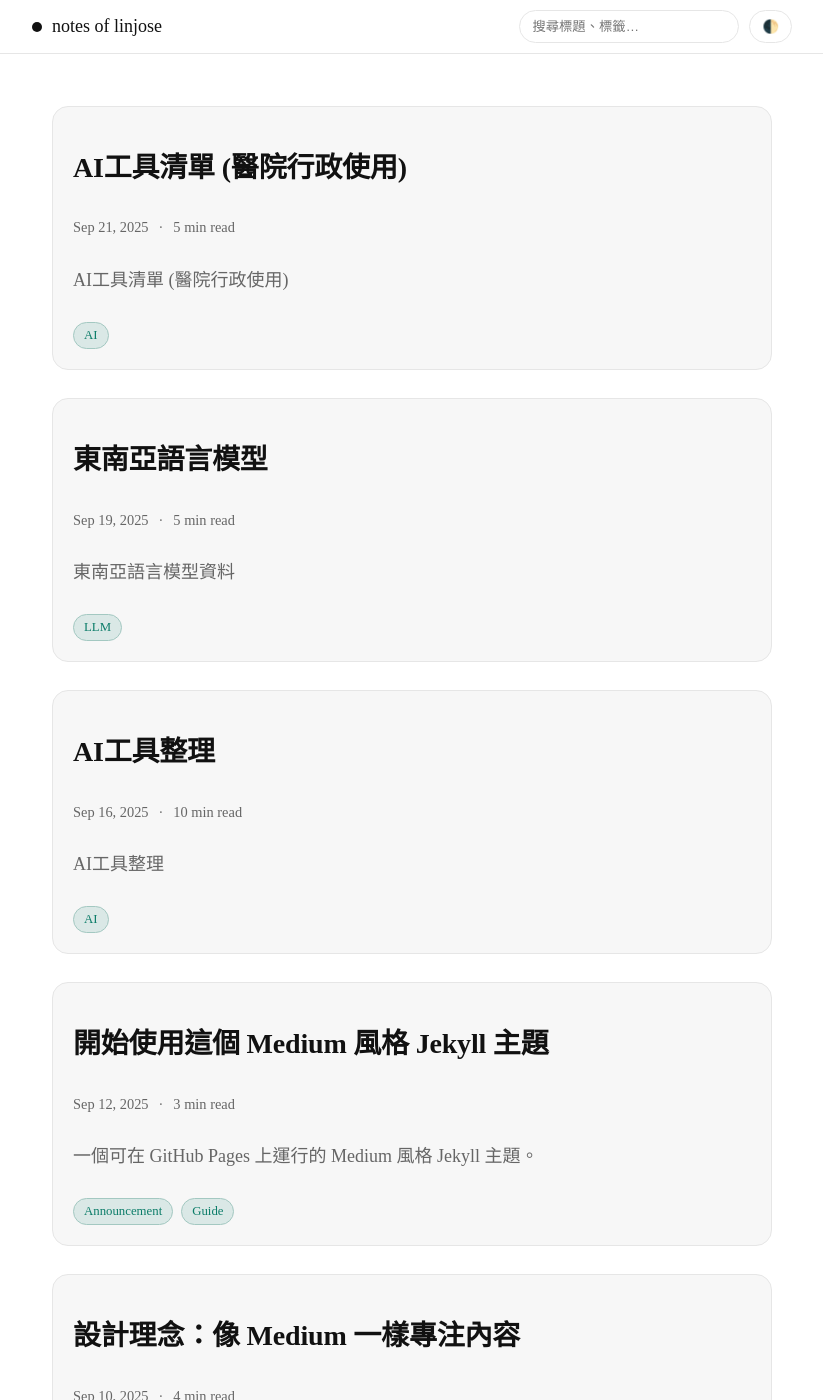
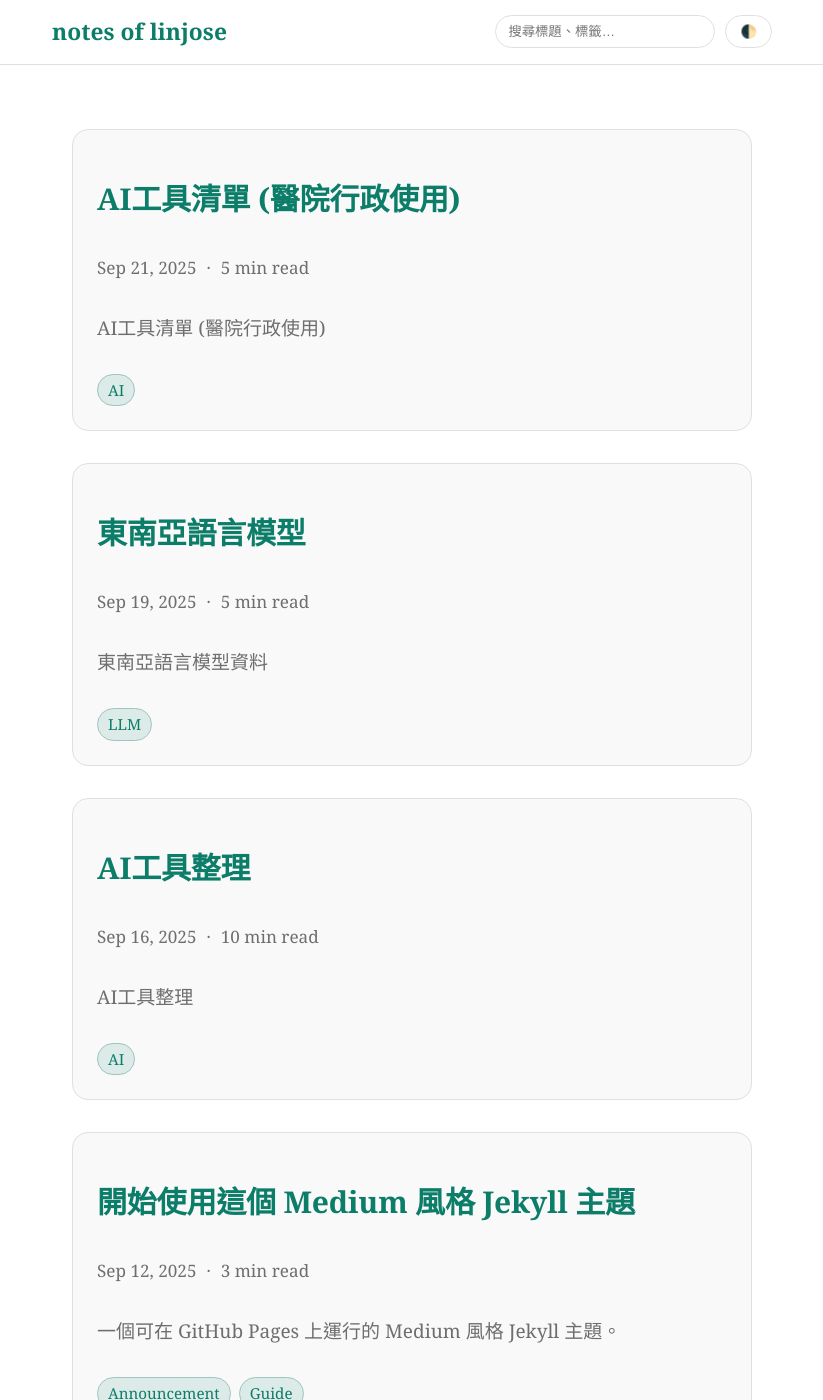
Before and after one commit to linjose/notes, a Jekyll site: the page built from index.html, in a window 1280 px wide and 1400 px high. Shown: the whole window, without its empty margins (228-1051 px from the left). Built offline with Jekyll 4.4.1, drawn with Linux system fonts in a browser that asks for light colours; the list of posts is cut into pages by our own code.

Commit message:
Update style.css

```diff
--- a/assets/css/style.css
+++ b/assets/css/style.css
@@ -1,41 +1,202 @@
-/* Medium-like clean typography with dark mode */
-:root{
-  --bg:#ffffff; --text:#111111; --muted:#666666; --card:#f7f7f7;
-  --accent:#0c7d69; --border:#e6e6e6; --code-bg:#0f172a; --code-fg:#e2e8f0;
-  --maxw: 720px;
+
+:root {
+  --bg: #ffffff;
+  --text: #1a1a1a;
+  --muted: #6e6e6e;
+  --card: #f9f9f9;
+  --accent: #0c7d69;
+  --border: #e0e0e0;
+  --code-bg: #f5f5f5;
+  --code-fg: #2d2d2d;
+  --maxw: 680px;
+  --font-serif: "Georgia", "Merriweather", serif;
+  --font-sans: "Helvetica Neue", "Segoe UI", sans-serif;
 }
-@media (prefers-color-scheme: dark){
-  :root{ --bg:#0b0c0f; --text:#e6e6e6; --muted:#a0a0a0; --card:#141620; --accent:#52d1bd; --border:#23252f; --code-bg:#0b1220; --code-fg:#e6edf3; }
+
+@media (prefers-color-scheme: dark) {
+  :root {
+    --bg: #0f1115;
+    --text: #e0e0e0;
+    --muted: #a0a0a0;
+    --card: #1a1c22;
+    --accent: #52d1bd;
+    --border: #2a2c36;
+    --code-bg: #1e1e2a;
+    --code-fg: #e6edf3;
+  }
 }
-html,body{margin:0;padding:0}
-body{background:var(--bg);color:var(--text);font-family: "Noto Sans SC", "思源黑體";line-height:1.65;font-size:18px}
-.wrap{max-width:var(--maxw);margin:0 auto;padding:24px 20px 96px}
-a{color:inherit;text-decoration:none}
-header.site{position:sticky;top:0;z-index:40;backdrop-filter:saturate(180%) blur(8px);background:color-mix(in hsl, var(--bg) 85%, transparent);border-bottom:1px solid var(--border)}
-.nav{display:flex;align-items:center;justify-content:space-between;gap:16px;max-width: min(calc(var(--maxw) + 40px), 100%);margin:0 auto;padding:10px 20px}
-.brand{display:flex;align-items:center;gap:10px}
-.brand .dot{width:10px;height:10px;border-radius:999px;background:var(--text)}
-.nav-right{display:flex;gap:10px;align-items:center}
-.btn{border:1px solid var(--border);background:var(--bg);color:var(--text);padding:8px 12px;border-radius:999px;cursor:pointer}
-.btn:hover{border-color:color-mix(in hsl,var(--text) 30%, var(--border))}
 
-.home{display:grid;gap:28px;margin-top:28px}
-.card{display:grid;gap:8px;padding:20px;background:var(--card);border:1px solid var(--border);border-radius:16px}
-.card h2{font-size: clamp(20px, 3vw, 28px); line-height:1.25; letter-spacing:-.2px}
-.meta{display:flex;gap:10px;flex-wrap:wrap;color:var(--muted);font-size:.9rem}
-.tags{display:flex;gap:8px;flex-wrap:wrap}
-.tag{font-size:.8rem;color:var(--accent);background:color-mix(in hsl, var(--accent) 12%, transparent);border:1px solid color-mix(in hsl, var(--accent) 30%, var(--border));padding:2px 10px;border-radius:999px}
+html, body {
+  margin: 0;
+  padding: 0;
+  background: var(--bg);
+  color: var(--text);
+  font-family: var(--font-serif);
+  line-height: 1.75;
+  font-size: 19px;
+}
 
-article.post{margin-top:24px}
-article.post h1{font-size: clamp(30px, 4.5vw, 44px);line-height:1.15;letter-spacing:-.3px;margin-bottom:8px}
-.article-meta{color:var(--muted);margin-bottom:20px}
-.post-content p{margin:18px 0}
-.post-content h2{font-size:1.6em;margin:28px 0 8px}
-.post-content h3{font-size:1.25em;margin:24px 0 8px}
-.post-content blockquote{border-left:3px solid var(--text);padding-left:16px;margin:18px 0;color:var(--muted)}
-.post-content pre{background:var(--code-bg);color:var(--code-fg);padding:16px;border-radius:12px;overflow:auto}
-.post-content code{background:color-mix(in hsl, var(--code-bg) 3%, transparent);padding:.15em .35em;border-radius:6px}
+.wrap {
+  max-width: var(--maxw);
+  margin: 0 auto;
+  padding: 32px 24px 96px;
+}
 
-footer.site{border-top:1px solid var(--border);margin-top:48px;padding:24px 20px;color:var(--muted);font-size:.95rem}
-.search-input{width:220px;border:1px solid var(--border);background:var(--bg);color:var(--text);padding:8px 12px;border-radius:999px}
-.hidden{display:none}
+a {
+  color: var(--accent);
+  text-decoration: none;
+}
+a:hover {
+  text-decoration: underline;
+}
+
+header.site {
+  position: sticky;
+  top: 0;
+  z-index: 40;
+  backdrop-filter: saturate(180%) blur(8px);
+  background: color-mix(in hsl, var(--bg) 85%, transparent);
+  border-bottom: 1px solid var(--border);
+}
+
+.nav {
+  display: flex;
+  align-items: center;
+  justify-content: space-between;
+  gap: 16px;
+  max-width: min(calc(var(--maxw) + 40px), 100%);
+  margin: 0 auto;
+  padding: 12px 24px;
+}
+
+.brand {
+  font-weight: bold;
+  font-size: 1.2rem;
+}
+
+.nav-right {
+  display: flex;
+  gap: 10px;
+  align-items: center;
+}
+
+.btn {
+  border: 1px solid var(--border);
+  background: var(--bg);
+  color: var(--text);
+  padding: 8px 14px;
+  border-radius: 999px;
+  cursor: pointer;
+}
+.btn:hover {
+  border-color: color-mix(in hsl, var(--text) 30%, var(--border));
+}
+
+.home {
+  display: grid;
+  gap: 32px;
+  margin-top: 32px;
+}
+
+.card {
+  display: grid;
+  gap: 10px;
+  padding: 24px;
+  background: var(--card);
+  border: 1px solid var(--border);
+  border-radius: 16px;
+}
+.card h2 {
+  font-size: clamp(22px, 3vw, 30px);
+  line-height: 1.3;
+  letter-spacing: -0.2px;
+}
+
+.meta {
+  display: flex;
+  gap: 10px;
+  flex-wrap: wrap;
+  color: var(--muted);
+  font-size: 0.9rem;
+}
+
+.tags {
+  display: flex;
+  gap: 8px;
+  flex-wrap: wrap;
+}
+.tag {
+  font-size: 0.8rem;
+  color: var(--accent);
+  background: color-mix(in hsl, var(--accent) 12%, transparent);
+  border: 1px solid color-mix(in hsl, var(--accent) 30%, var(--border));
+  padding: 2px 10px;
+  border-radius: 999px;
+}
+
+article.post {
+  margin-top: 32px;
+}
+article.post h1 {
+  font-size: clamp(32px, 5vw, 48px);
+  line-height: 1.2;
+  letter-spacing: -0.3px;
+  margin-bottom: 12px;
+}
+.article-meta {
+  color: var(--muted);
+  margin-bottom: 24px;
+}
+.post-content p {
+  margin: 20px 0;
+}
+.post-content h2 {
+  font-size: 1.6em;
+  margin: 32px 0 12px;
+}
+.post-content h3 {
+  font-size: 1.3em;
+  margin: 28px 0 10px;
+}
+.post-content blockquote {
+  border-left: 4px solid var(--accent);
+  padding-left: 16px;
+  margin: 20px 0;
+  color: var(--muted);
+  font-style: italic;
+}
+.post-content pre {
+  background: var(--code-bg);
+  color: var(--code-fg);
+  padding: 16px;
+  border-radius: 12px;
+  overflow: auto;
+}
+.post-content code {
+  background: color-mix(in hsl, var(--code-bg) 5%, transparent);
+  padding: 0.2em 0.4em;
+  border-radius: 6px;
+  font-family: monospace;
+}
+
+footer.site {
+  border-top: 1px solid var(--border);
+  margin-top: 64px;
+  padding: 24px;
+  color: var(--muted);
+  font-size: 0.95rem;
+  text-align: center;
+}
+
+.search-input {
+  width: 220px;
+  border: 1px solid var(--border);
+  background: var(--bg);
+  color: var(--text);
+  padding: 8px 12px;
+  border-radius: 999px;
+}
+
+.hidden {
+  display: none;
+}
```
